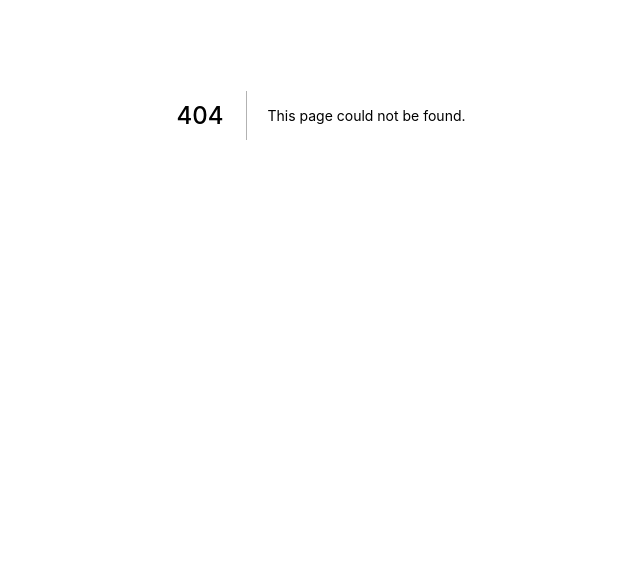
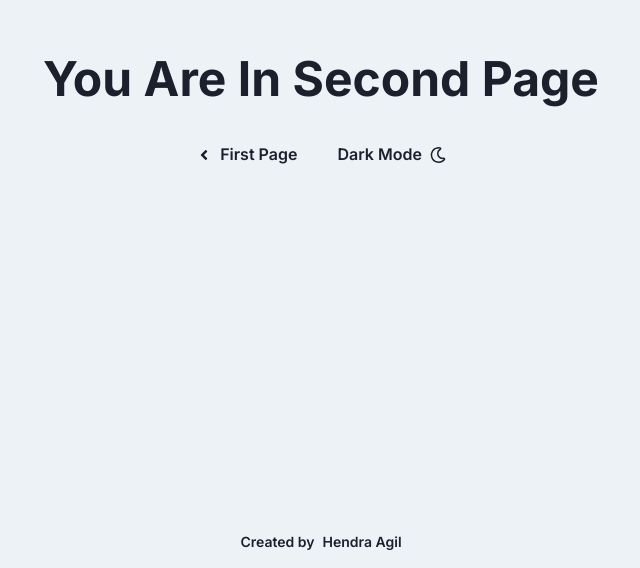
Before and after one commit to hendraaagil/next-chakra-starter, a Next.js app: page /second in a window 1280 px wide. Before the commit this address had no page. Shown: the part 285-853 px from the top of the page, without its empty margins (319-959 px from the left). Before the commit the page ends 800 px from the top, so only its background shows below. Built offline with nearby package versions, Linux system fonts and the light colour scheme.

Commit message:
chore(root): add components & pages for test

```diff
--- /dev/null
+++ b/components/Actions.js
@@ -0,0 +1,52 @@
+import { useRouter } from 'next/router';
+import { Button, ButtonGroup, useColorMode } from '@chakra-ui/react';
+import { FaAngleLeft, FaAngleRight, FaRegMoon, FaRegSun } from 'react-icons/fa';
+
+const Actions = ({ switchName }) => {
+  const router = useRouter();
+  const { colorMode, toggleColorMode } = useColorMode();
+
+  let actions = (
+    <>
+      <Button
+        leftIcon={colorMode === 'light' ? <FaRegMoon /> : <FaRegSun />}
+        onClick={toggleColorMode}
+      >
+        {colorMode === 'light' ? 'Dark' : 'Light'} Mode
+      </Button>
+      <Button
+        rightIcon={<FaAngleRight />}
+        onClick={() =>
+          router.push(switchName === 'Second Page' ? '/second' : '/')
+        }
+      >
+        {switchName}
+      </Button>
+    </>
+  );
+
+  if (switchName === 'First Page') {
+    actions = (
+      <>
+        <Button
+          leftIcon={<FaAngleLeft />}
+          onClick={() =>
+            router.push(switchName === 'Second Page' ? '/second' : '/')
+          }
+        >
+          {switchName}
+        </Button>
+        <Button
+          rightIcon={colorMode === 'light' ? <FaRegMoon /> : <FaRegSun />}
+          onClick={toggleColorMode}
+        >
+          {colorMode === 'light' ? 'Dark' : 'Light'} Mode
+        </Button>
+      </>
+    );
+  }
+
+  return <ButtonGroup>{actions}</ButtonGroup>;
+};
+
+export default Actions;
--- /dev/null
+++ b/components/Footer.js
@@ -0,0 +1,22 @@
+import { HStack, Link, Text, useColorMode, VStack } from '@chakra-ui/react';
+
+const Footer = () => {
+  const { colorMode } = useColorMode();
+
+  return (
+    <VStack
+      py={4}
+      bg={colorMode === 'light' ? 'gray.100' : 'gray.800'}
+      transition="background 100ms linear"
+    >
+      <HStack fontSize="sm" fontWeight="600">
+        <Text>Created by</Text>
+        <Link href="https://github.com/hendraaagil" isExternal>
+          Hendra Agil
+        </Link>
+      </HStack>
+    </VStack>
+  );
+};
+
+export default Footer;
--- /dev/null
+++ b/components/PageContainer.js
@@ -0,0 +1,21 @@
+import { Heading, useColorMode, VStack } from '@chakra-ui/react';
+
+const PageContainer = ({ children, title }) => {
+  const { colorMode } = useColorMode();
+
+  return (
+    <VStack
+      justify="center"
+      h="100vh"
+      bg={colorMode === 'light' ? 'gray.100' : 'gray.800'}
+      transition="background 100ms linear"
+    >
+      <Heading as="h1" size="2xl" mb={6}>
+        {title}
+      </Heading>
+      {children}
+    </VStack>
+  );
+};
+
+export default PageContainer;
--- a/pages/_app.js
+++ b/pages/_app.js
@@ -1,13 +1,44 @@
-import { ChakraProvider } from '@chakra-ui/react';
+import Router from 'next/router';
+import NProgress from 'nprogress';
+
+import { DefaultSeo } from 'next-seo';
+import { Box, ChakraProvider } from '@chakra-ui/react';
+import { AnimatePresence, motion } from 'framer-motion';
 
 import { theme } from 'styles/theme';
 import { GlobalStyle } from 'styles/styles';
+import 'styles/css/nprogress.css';
 
-function MyApp({ Component, pageProps }) {
+import Footer from 'components/Footer';
+
+Router.events.on('routeChangeStart', () => NProgress.start());
+Router.events.on('routeChangeComplete', () => NProgress.done());
+Router.events.on('routeChangeError', () => NProgress.done());
+
+const MotionBox = motion(Box);
+
+function MyApp({ Component, pageProps, router }) {
   return (
     <ChakraProvider resetCSS theme={theme}>
       <GlobalStyle>
-        <Component {...pageProps} />
+        <AnimatePresence exitBeforeEnter>
+          <MotionBox
+            key={router.route}
+            animate="enter"
+            as="main"
+            exit="exit"
+            flexGrow={1}
+            initial="initial"
+            variants={{
+              initial: { opacity: 0, y: -10 },
+              enter: { opacity: 1, y: 0 },
+              exit: { opacity: 0, y: 10 },
+            }}
+          >
+            <Component {...pageProps} />
+          </MotionBox>
+        </AnimatePresence>
+        <Footer />
       </GlobalStyle>
     </ChakraProvider>
   );
--- /dev/null
+++ b/pages/second.js
@@ -0,0 +1,10 @@
+import PageContainer from 'components/PageContainer';
+import Actions from 'components/Actions';
+
+const Second = () => (
+  <PageContainer title="You Are In Second Page">
+    <Actions switchName="First Page" />
+  </PageContainer>
+);
+
+export default Second;
--- /dev/null
+++ b/styles/css/nprogress.css
@@ -0,0 +1,81 @@
+/* Make clicks pass-through */
+#nprogress {
+  pointer-events: none;
+}
+
+#nprogress .bar {
+  background: #2b6cb0;
+
+  position: fixed;
+  z-index: 1031;
+  top: 0;
+  left: 0;
+
+  width: 100%;
+  height: 2px;
+}
+
+/* Fancy blur effect */
+#nprogress .peg {
+  display: block;
+  position: absolute;
+  right: 0px;
+  width: 100px;
+  height: 100%;
+  box-shadow: 0 0 10px #2b6cb0, 0 0 5px #2b6cb0;
+  opacity: 1;
+
+  -webkit-transform: rotate(3deg) translate(0px, -4px);
+  -ms-transform: rotate(3deg) translate(0px, -4px);
+  transform: rotate(3deg) translate(0px, -4px);
+}
+
+/* Remove these to get rid of the spinner */
+#nprogress .spinner {
+  display: block;
+  position: fixed;
+  z-index: 1031;
+  top: 15px;
+  right: 15px;
+}
+
+#nprogress .spinner-icon {
+  width: 18px;
+  height: 18px;
+  box-sizing: border-box;
+
+  border: solid 2px transparent;
+  border-top-color: #2b6cb0;
+  border-left-color: #2b6cb0;
+  border-radius: 50%;
+
+  -webkit-animation: nprogress-spinner 400ms linear infinite;
+  animation: nprogress-spinner 400ms linear infinite;
+}
+
+.nprogress-custom-parent {
+  overflow: hidden;
+  position: relative;
+}
+
+.nprogress-custom-parent #nprogress .spinner,
+.nprogress-custom-parent #nprogress .bar {
+  position: absolute;
+}
+
+@-webkit-keyframes nprogress-spinner {
+  0% {
+    -webkit-transform: rotate(0deg);
+  }
+  100% {
+    -webkit-transform: rotate(360deg);
+  }
+}
+@keyframes nprogress-spinner {
+  0% {
+    transform: rotate(0deg);
+  }
+  100% {
+    transform: rotate(360deg);
+  }
+}
```
Also changed, not shown: pages/index.js (+5 -6 lines), public/vercel.svg (deleted).
